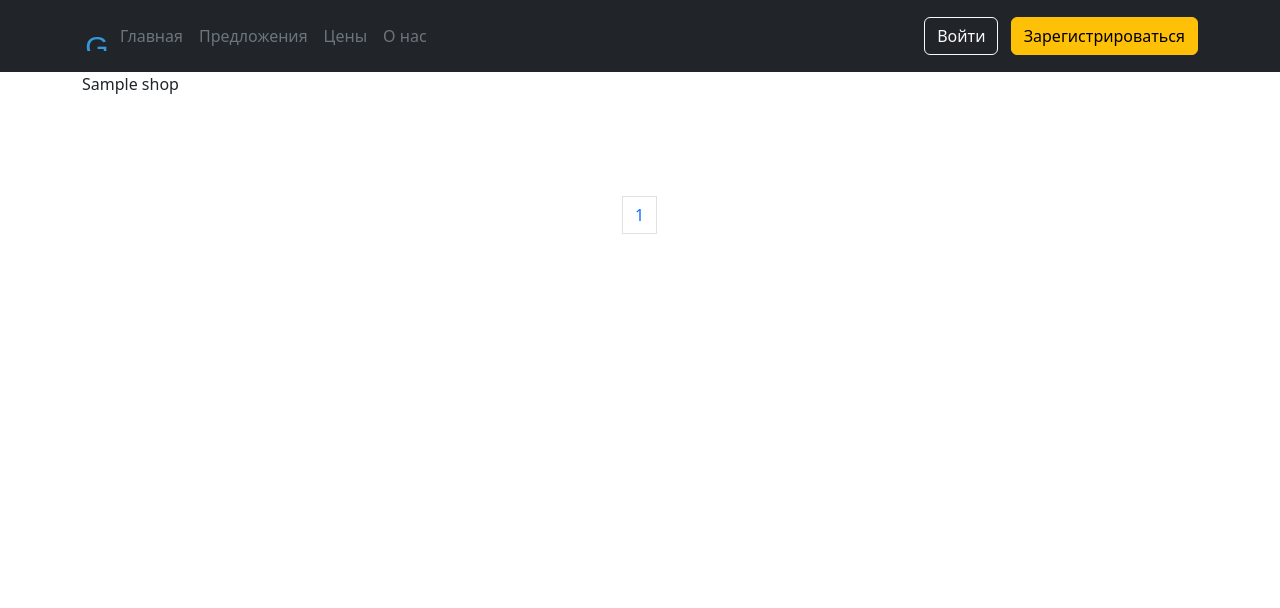
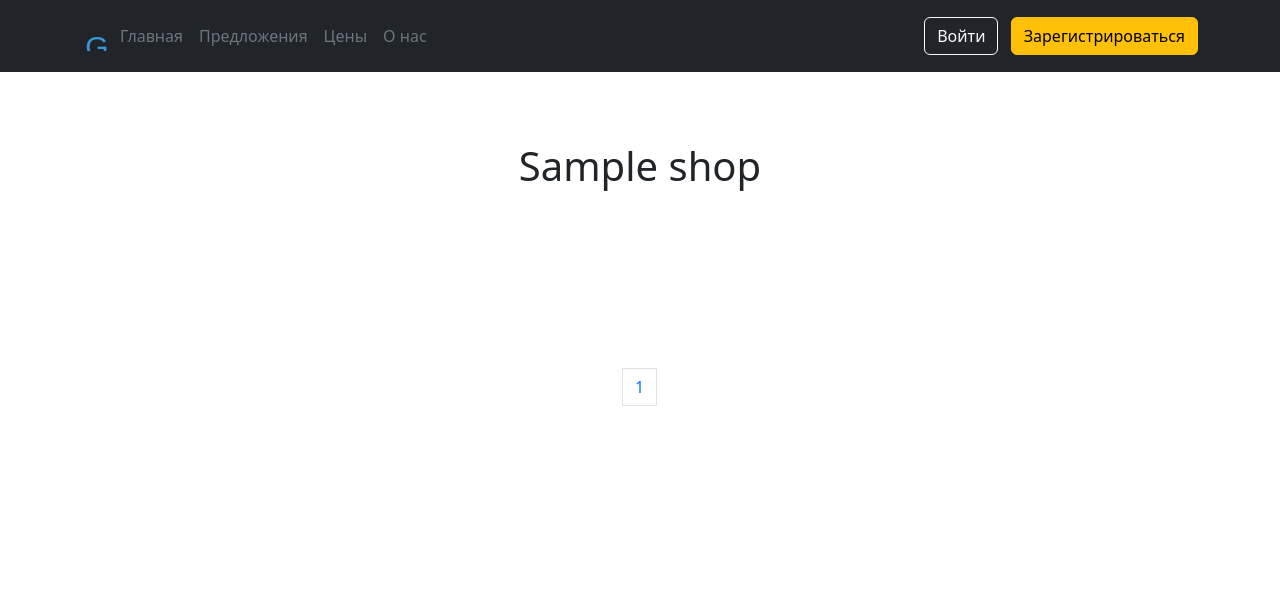
Before and after one commit to MBVD/uni_project, a Django app: page /shops/1/ in a window 1280 px wide. Shown: the top 608 px of the page. Run offline with Django 5.2, Linux system fonts and the light colour scheme; tables that the repository leaves empty hold one stand-in row (values such as "Sample post"); data that the repository does not hold is empty; parts of the project's set-up code (start-up, migrations or seed data) failed here and were passed over; some libraries are stand-ins or nearby versions.

Commit message:
new changes in shops/show

```diff
--- /dev/null
+++ b/app/static/app/css/shops/show.css
@@ -0,0 +1,3 @@
+.shop-name{
+    height: 100px;
+}
--- a/app/templates/app/shops/show.html
+++ b/app/templates/app/shops/show.html
@@ -1,15 +1,22 @@
 {% extends 'app/base.html' %}
+
+{% block head %}
+    {% load static %}
+    <link rel="stylesheet" href="{% static 'app/css/shops/show.css' %}">
+{% endblock %}
 
 {% block content %}
     <div class = "container marketing">
-
-        {{ shop.name }}
+        <div class = "mt-5 mb-5  shop-name d-flex align-items-center">
+            <div class = "text-center w-100">
+                <h1> {{ shop.name }} </h1>
+            </div>
+        </div>
         <div class = "row text-center">
             {% for product in page_obj %}
                 <div class = "col-lg-4">
-                    <svg class="bd-placeholder-img rounded-circle" width="140" height="140" xmlns="http://www.w3.org/2000/svg" role="img" aria-label="Placeholder: 140x140" preserveAspectRatio="xMidYMid slice" focusable="false"><title>Placeholder</title><rect width="100%" height="100%" fill="#777"></rect><text x="50%" y="50%" fill="#777" dy=".3em">140x140</text></svg>
-                    <h2>{{product.name}}</h2>
-                    <p>{{product.description}}</p>
+                    <img src = {{product.image.url}} class  = "bd-placeholder-img" height = "140"></img>
+                    <h3 style = "height: 100px;">{{product.name}}</h3>
                     <p><a class="btn btn-secondary" href={% url 'product' id=product.id%}>Посмотреть детали »</a></p>
                 </div>
             {% endfor %}
```
Also changed, not shown: app/templates/app/product/show.html (+14 -0 lines), 2 other files.
